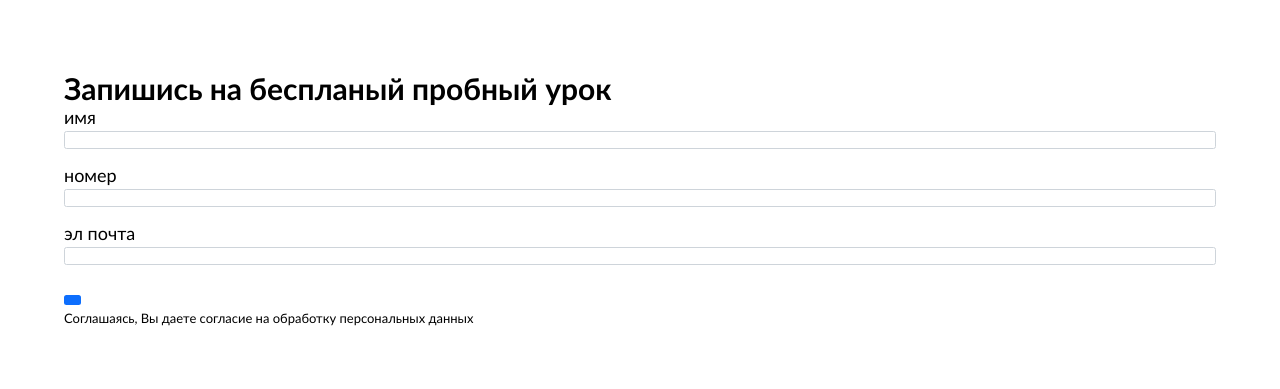
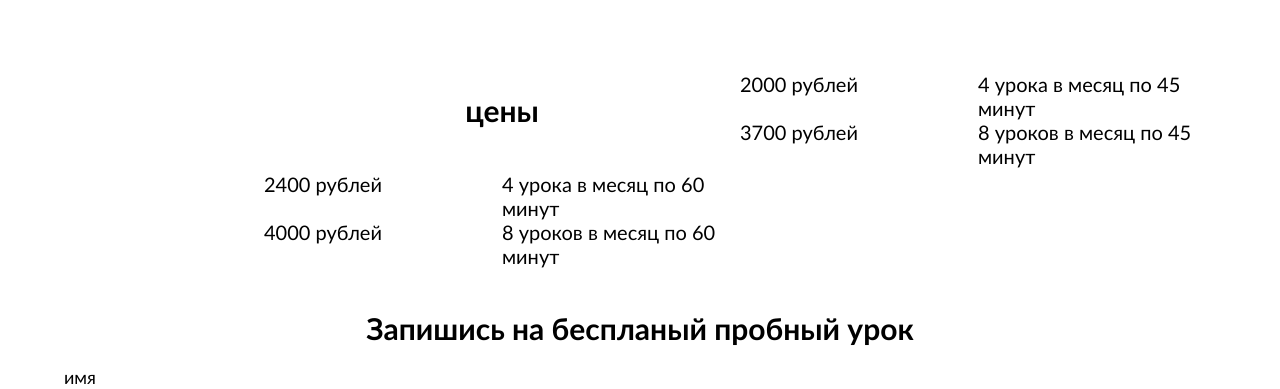
Before and after one commit to DaerioFrixell/liga_Frontend, a React (Create React App) app: page / in a window 1280 px wide. Shown: the part 930-1319 px from the top of the page. Built offline with nearby package versions, Linux system fonts and the light colour scheme.

Commit message:
markup for price

```diff
--- a/src/app.scss
+++ b/src/app.scss
@@ -4,5 +4,9 @@
   // font-family: Consolas;
   // font-family: Monotype Corsiva;
   // font-family: Mistral;
+}
 
+h2 {
+  text-align: center;
+  margin-bottom: 2rem;
 }
--- a/src/components/header/navList/NavList.jsx
+++ b/src/components/header/navList/NavList.jsx
@@ -4,6 +4,7 @@ import NavListCss from './NavList.module.css';
 function NavList() {
   return (
     <div className={NavListCss.navbar}>
+      <p>цены</p>
       <p>пробный урок</p>
       <p>абонементы</p>
       <p>адрес</p>
--- a/src/components/lending/Lending.jsx
+++ b/src/components/lending/Lending.jsx
@@ -4,6 +4,7 @@ import { Header } from '../header/Header';
 import { Offer } from './offer/Offer';
 import { LendingForm } from './form/LendingForm';
 import { Feedbacks } from './feedbacks/Feedbacks';
+import { Price } from './price/Price';
 
 function Lending() {
   return (
@@ -15,6 +16,7 @@ function Lending() {
         </div>
       </div>
       <Feedbacks />
+      <Price />
       <LendingForm />
     </>
   );
--- /dev/null
+++ b/src/components/lending/price/Price.jsx
@@ -0,0 +1,23 @@
+import React from "react";
+import './price.scss';
+
+export const Price = () => {
+  return (
+    <div className="price">
+      <h2>цены</h2>
+      <div className="price__less45">
+        <p className="price__less45__title">2000 рублей</p>
+        <p className="price__less45__description">4 урока в месяц по 45 минут</p>
+        <p className="price__less45__title">3700 рублей</p>
+        <p className="price__less45__description">8 уроков в месяц по 45 минут</p>
+      </div>
+      <div className="price__less60">
+        <p className="price__less60__title">2400 рублей</p>
+        <p className="price__less60__description">4 урока в месяц по 60 минут</p>
+        <p className="price__less60__title">4000 рублей</p>
+        <p className="price__less60__description">8 уроков в месяц по 60 минут</p>
+      </div>
+
+    </div>
+  )
+}
--- /dev/null
+++ b/src/components/lending/price/price.scss
@@ -0,0 +1,24 @@
+@import '../../../styles/wrapperStyle.scss';
+
+.price {
+  @include wrapperStyle;
+  height: 30vh;
+  display: grid;
+  grid-template-rows: 100px 100px 100px;
+  grid-template-columns: 1fr 1fr;
+  align-items: center;
+
+  padding-left: 20rem;
+
+  &__less45 {
+    display: grid;
+    // grid-template-rows: 1fr 1fr;
+    grid-template-columns: 1fr 1fr;
+  }
+
+  &__less60 {
+    display: grid;
+    // grid-template-rows: 1fr 1fr;
+    grid-template-columns: 1fr 1fr;
+  }
+}
--- /dev/null
+++ b/src/styles/wrapperStyle.scss
@@ -0,0 +1,4 @@
+@mixin wrapperStyle {
+  margin: 0rem auto;
+  width: 90vw;
+}
```
